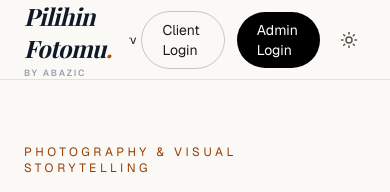
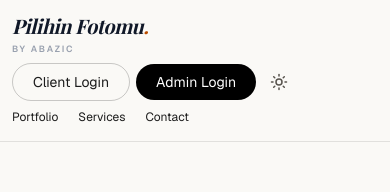
Before and after one commit to abazic/Pilihin-App, a Next.js app: page / in a window 390 px wide. Shown: the top 192 px of the page. Built offline with nearby package versions, Linux system fonts and the light colour scheme; no server answers; the database is empty; a web font is replaced by a local one.

Commit message:
Improve responsive top bar layout on mobile

```diff
--- a/components/AppHeader.tsx
+++ b/components/AppHeader.tsx
@@ -9,23 +9,27 @@ interface AppHeaderProps {
 
 export default function AppHeader({ navigation, actions }: AppHeaderProps) {
   return (
-    <header className="sticky top-0 z-50 h-20 w-full border-b border-black/10 bg-[#faf9f6]/95 px-6 backdrop-blur-md dark:border-white/10 dark:bg-[#11110f]/95">
-      <div className="mx-auto grid h-full max-w-7xl grid-cols-[auto_minmax(0,1fr)_auto] items-center gap-3">
-        <Link href="/" className="flex w-fit flex-col leading-tight">
-          <span className="font-serif text-2xl font-bold italic tracking-tight text-gray-900 dark:text-white">
+    <header className="sticky top-0 z-50 w-full border-b border-black/10 bg-[#faf9f6]/95 px-3 backdrop-blur-md dark:border-white/10 dark:bg-[#11110f]/95 sm:px-6">
+      <div className="mx-auto flex min-h-20 max-w-7xl flex-wrap items-center justify-between gap-x-4 gap-y-2 py-3 md:flex-nowrap md:gap-6 md:py-0">
+        <Link href="/" className="flex w-fit shrink-0 flex-col leading-tight">
+          <span className="font-serif text-xl font-bold italic tracking-tight text-gray-900 dark:text-white sm:text-2xl">
             Pilihin Fotomu<span className="text-amber-700">.</span>
           </span>
           <span className="mt-1 text-[9px] font-semibold uppercase tracking-[0.2em] text-gray-400">
             by Abazic
           </span>
         </Link>
-        <nav className="flex min-w-0 items-center justify-center gap-3 overflow-x-auto whitespace-nowrap px-1 text-xs sm:gap-6 sm:text-sm">
-          {navigation}
-        </nav>
-        <div className="flex items-center justify-end gap-3">
+
+        <div className="flex shrink-0 items-center justify-end gap-1.5 sm:gap-3">
           {actions}
           <ThemeToggle />
         </div>
+
+        {navigation && (
+          <nav className="order-3 -mx-1 flex w-[calc(100%+0.5rem)] min-w-0 items-center justify-start gap-5 overflow-x-auto px-1 pb-1 text-xs whitespace-nowrap [scrollbar-width:none] [&::-webkit-scrollbar]:hidden md:order-none md:mx-0 md:w-auto md:flex-1 md:justify-center md:gap-8 md:overflow-visible md:pb-0 md:text-sm">
+            {navigation}
+          </nav>
+        )}
       </div>
     </header>
   );
```
